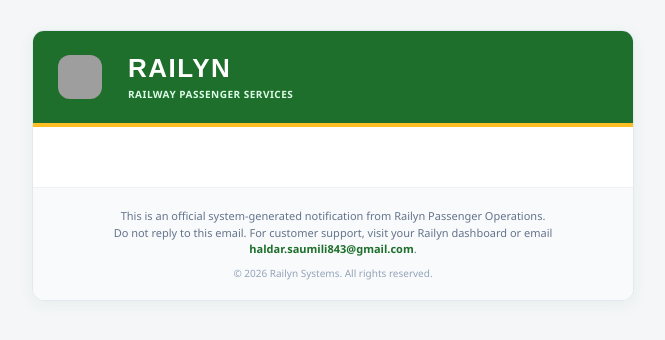
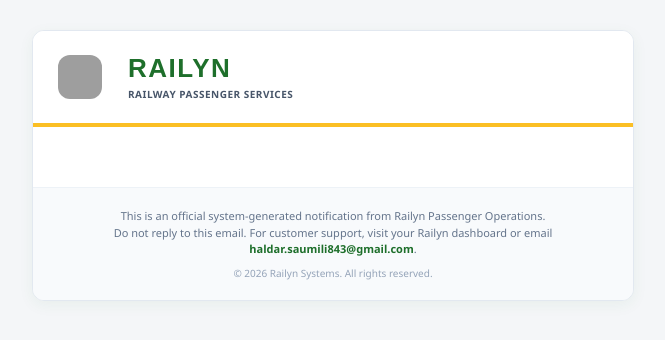
Before and after one commit to SaumiliHaldar/Railyn, a Python web app: template backend/templates/base.html in a window 1280 px wide. Shown: the top 340 px of the page, without its empty margins (317-982 px from the left). Run offline with Jinja, Linux system fonts and the light colour scheme; the template is opened without the code that fills it, so the values that code supplies are empty; grey boxes are pictures that could not be loaded.

Commit message:
updated header background color and text styles in email template

```diff
--- a/backend/templates/base.html
+++ b/backend/templates/base.html
@@ -10,7 +10,7 @@
     <div style="max-width: 600px; margin: 0 auto; background-color: #ffffff; border-radius: 12px; overflow: hidden; box-shadow: 0 4px 15px rgba(30,111,43,0.06); border: 1px solid #e2e8f0;">
 
       <!-- Shared Header Banner (Railyn Forest & Gold Theme with Embedded Logo) -->
-      <table style="width: 100%; background-color: #1E6F2B; border-collapse: collapse; border-bottom: 4px solid #fbbf24;">
+      <table style="width: 100%; background-color: #ffffff; border-collapse: collapse; border-bottom: 4px solid #fbbf24;">
         <tr>
           <td style="padding: 22px 10px 22px 25px; vertical-align: middle; width: 50px;">
             <div style="width: 44px; height: 44px; background: transparent; border-radius: 12px; display: flex; align-items: center; justify-content: center; overflow: hidden;">
@@ -18,8 +18,8 @@
             </div>
           </td>
           <td style="padding: 22px 25px 22px 10px; vertical-align: middle; text-align: left;">
-            <span style="color: #ffffff; font-size: 26px; font-weight: 800; letter-spacing: 1.5px; font-family: Arial, sans-serif;">RAILYN</span>
-            <div style="color: #dcfce7; font-size: 10px; font-weight: 600; margin-top: 3px; letter-spacing: 0.5px; text-transform: uppercase;">Railway Passenger Services</div>
+            <span style="color: #1E6F2B; font-size: 26px; font-weight: 800; letter-spacing: 1.5px; font-family: Arial, sans-serif;">RAILYN</span>
+            <div style="color: #475569; font-size: 10px; font-weight: 600; margin-top: 3px; letter-spacing: 0.5px; text-transform: uppercase;">Railway Passenger Services</div>
           </td>
           <td style="text-align: right; padding: 22px 25px; vertical-align: middle;">
           </td>
```
